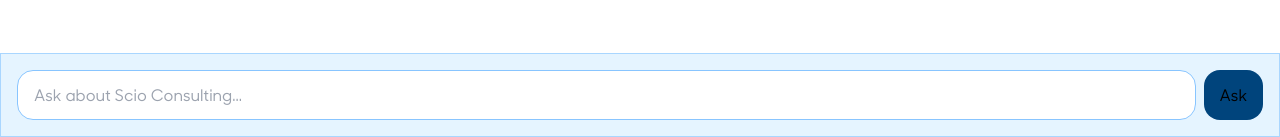
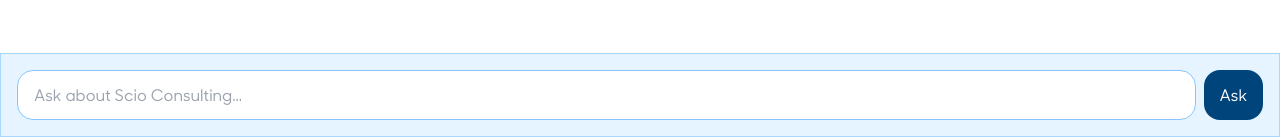
Before and after one commit to cachavezscio/scio-agent, a Next.js app: page / in a window 1280 px wide. Shown: the part 663-800 px from the top of the page. Built offline with nearby package versions, Linux system fonts and the light colour scheme.

Commit message:
Add auto scroll when it is needed

```diff
--- a/src/app/globals.css
+++ b/src/app/globals.css
@@ -1,30 +1,6 @@
 @tailwind base;
 @tailwind components;
 @tailwind utilities;
-
-:root {
-  --foreground-rgb: 0, 0, 0;
-  --background-start-rgb: 214, 219, 220;
-  --background-end-rgb: 255, 255, 255;
-}
-
-@media (prefers-color-scheme: dark) {
-  :root {
-    --foreground-rgb: 255, 255, 255;
-    --background-start-rgb: 0, 0, 0;
-    --background-end-rgb: 0, 0, 0;
-  }
-}
-
-body {
-  color: rgb(var(--foreground-rgb));
-  background: linear-gradient(
-      to bottom,
-      transparent,
-      rgb(var(--background-end-rgb))
-    )
-    rgb(var(--background-start-rgb));
-}
 
 @layer utilities {
   .text-balance {
--- a/src/app/page.tsx
+++ b/src/app/page.tsx
@@ -3,6 +3,7 @@
 import Header from "@/components/header";
 import { useChat } from "ai/react";
 import Image from "next/image";
+import { useEffect, useRef } from "react";
 import { remark } from "remark";
 import html from "remark-html";
 
@@ -24,19 +25,29 @@
 
 export default function Chat() {
   const { messages, input, handleInputChange, handleSubmit } = useChat();
+  const messagesEndRef = useRef<HTMLElement>(null);
+
+  const scrollToBottom = () => {
+    messagesEndRef.current?.scrollIntoView({ behavior: "smooth" });
+  };
+
+  useEffect(() => {
+    scrollToBottom();
+  }, [messages]);
+
   function parseMarkdown(markdown: string) {
     return remark().use(html).processSync(markdown).toString();
   }
   return (
-    <div className="bg-white">
+    <>
       <Header />
       <section className="container min-h-[calc(100vh-72px)] mx-auto flex flex-col">
         <section className="flex flex-1 flex-col gap-8 p-4">
           {!messages.length && <InitialMessage />}
-          {messages.map((m) => (
+          {messages.map((m, i) => (
             <>
               {m.role === "user" ? (
-                <section className="flex flex-col gap-2">
+                <section key={i} className="flex flex-col gap-2">
                   {/* User */}
                   <section className="flex gap-2 items-center justify-end">
                     <p className="text-base text-[#000] font-semibold">You</p>
@@ -53,7 +64,7 @@
                   </section>
                 </section>
               ) : (
-                <section className="flex flex-col gap-2">
+                <section key={i} className="flex flex-col gap-2">
                   <section className="flex gap-2 items-center">
                     <Image
                       src={scioAvatar}
@@ -76,6 +87,7 @@
                   </section>
                 </section>
               )}
+              <div ref={messagesEndRef} />
             </>
           ))}
         </section>
@@ -90,11 +102,14 @@
             placeholder="Ask about Scio Consulting..."
             onChange={handleInputChange}
           />
-          <button type="submit" className="bg-[#00447C] px-4 py-3 rounded-2xl">
+          <button
+            type="submit"
+            className="bg-[#00447C] px-4 py-3 rounded-2xl text-white"
+          >
             Ask
           </button>
         </form>
       </section>
-    </div>
+    </>
   );
 }
```
